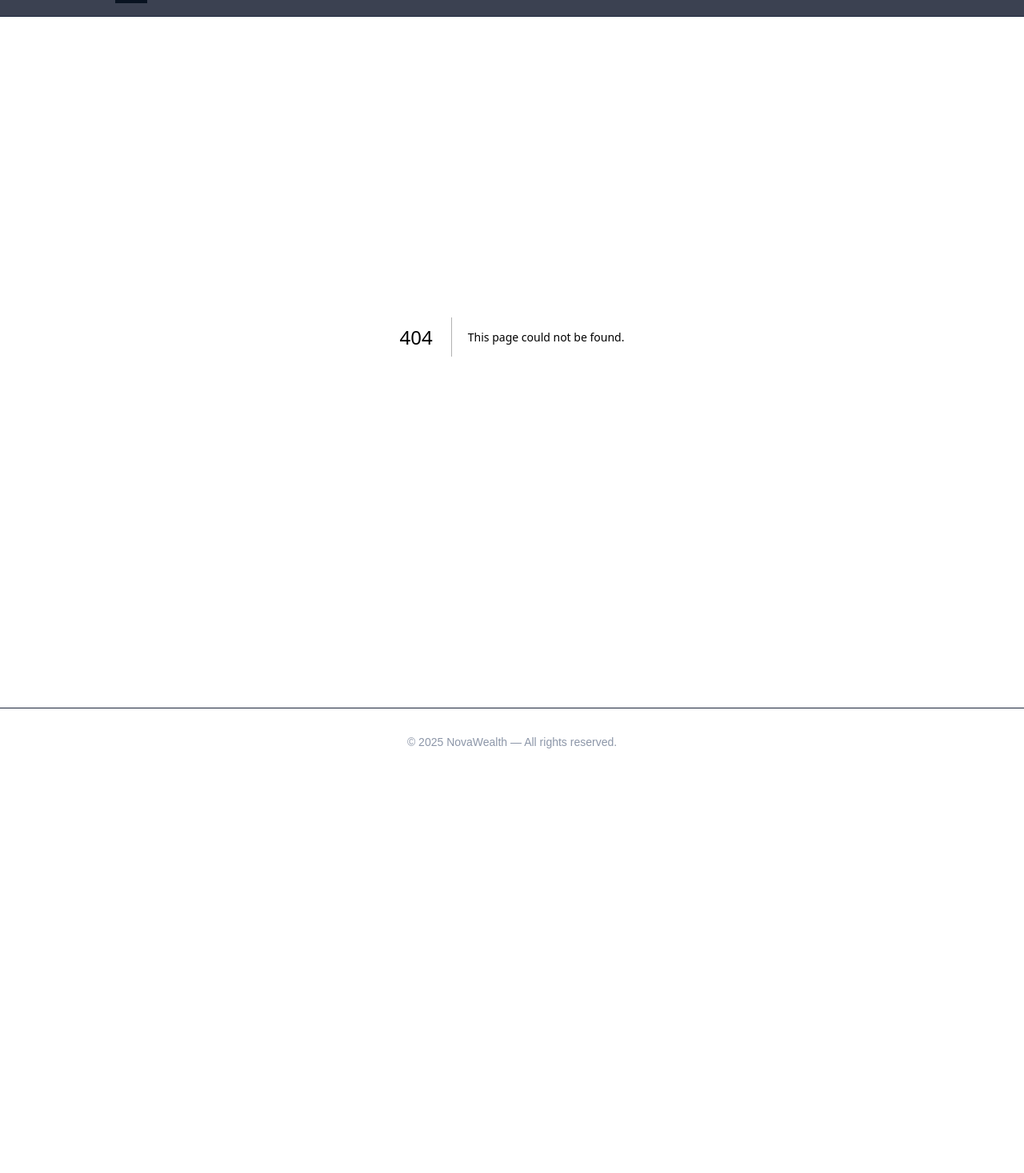
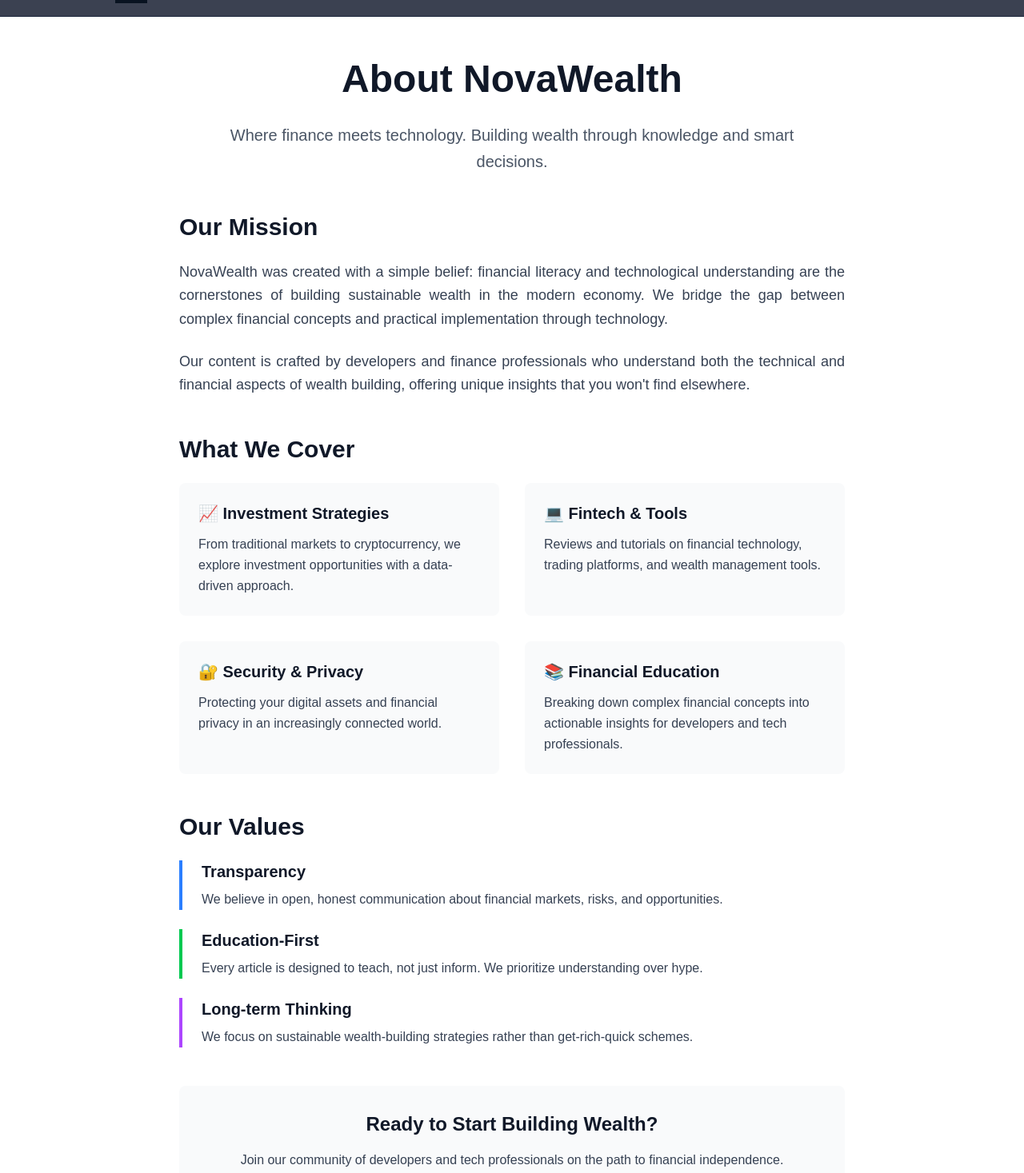
Before and after one commit to StephanieGuimaraes/NovaWealth, a Next.js app in the folder Frontend/novawealth-frontend/: page /About in a window 1280 px wide. Before the commit this address had no page. Shown: the part 52-1519 px from the top of the page at 80% size. Before the commit the page ends 1022 px from the top, so only its background shows below. Built offline with nearby package versions, Linux system fonts and the light colour scheme.

Commit message:
create about page

```diff
--- /dev/null
+++ b/Frontend/novawealth-frontend/app/About/page.tsx
@@ -0,0 +1,134 @@
+// app/about/page.tsx
+export default function AboutPage() {
+  return (
+    <div className="max-w-4xl mx-auto py-12 px-6 lg:px-8">
+      {/* Header Section */}
+      <header className="mb-12 text-center">
+        <h1 className="text-4xl lg:text-5xl font-bold text-gray-900 dark:text-[#F2F4F7] mb-6 leading-tight">
+          About NovaWealth
+        </h1>
+        <p className="text-xl text-gray-600 dark:text-[#D9DEE7] leading-relaxed max-w-3xl mx-auto">
+          Where finance meets technology. Building wealth through knowledge and smart decisions.
+        </p>
+      </header>
+
+      {/* Mission Section */}
+      <section className="mb-12">
+        <h2 className="text-3xl font-bold text-gray-900 dark:text-[#F2F4F7] mb-6">
+          Our Mission
+        </h2>
+        <div className="prose prose-lg max-w-none">
+          <p className="text-lg text-gray-700 dark:text-[#D9DEE7] leading-relaxed text-justify mb-6">
+            NovaWealth was created with a simple belief: financial literacy and technological understanding
+            are the cornerstones of building sustainable wealth in the modern economy. We bridge the gap
+            between complex financial concepts and practical implementation through technology.
+          </p>
+          <p className="text-lg text-gray-700 dark:text-[#D9DEE7] leading-relaxed text-justify">
+            Our content is crafted by developers and finance professionals who understand both the
+            technical and financial aspects of wealth building, offering unique insights that you
+            won't find elsewhere.
+          </p>
+        </div>
+      </section>
+
+      {/* What We Cover Section */}
+      <section className="mb-12">
+        <h2 className="text-3xl font-bold text-gray-900 dark:text-[#F2F4F7] mb-6">
+          What We Cover
+        </h2>
+        <div className="grid md:grid-cols-2 gap-8">
+          <div className="bg-gray-50 dark:bg-gray-800 p-6 rounded-lg">
+            <h3 className="text-xl font-semibold text-gray-900 dark:text-[#F2F4F7] mb-3">
+              📈 Investment Strategies
+            </h3>
+            <p className="text-gray-700 dark:text-[#D9DEE7] leading-relaxed">
+              From traditional markets to cryptocurrency, we explore investment opportunities
+              with a data-driven approach.
+            </p>
+          </div>
+
+          <div className="bg-gray-50 dark:bg-gray-800 p-6 rounded-lg">
+            <h3 className="text-xl font-semibold text-gray-900 dark:text-[#F2F4F7] mb-3">
+              💻 Fintech & Tools
+            </h3>
+            <p className="text-gray-700 dark:text-[#D9DEE7] leading-relaxed">
+              Reviews and tutorials on financial technology, trading platforms,
+              and wealth management tools.
+            </p>
+          </div>
+
+          <div className="bg-gray-50 dark:bg-gray-800 p-6 rounded-lg">
+            <h3 className="text-xl font-semibold text-gray-900 dark:text-[#F2F4F7] mb-3">
+              🔐 Security & Privacy
+            </h3>
+            <p className="text-gray-700 dark:text-[#D9DEE7] leading-relaxed">
+              Protecting your digital assets and financial privacy in an increasingly
+              connected world.
+            </p>
+          </div>
+
+          <div className="bg-gray-50 dark:bg-gray-800 p-6 rounded-lg">
+            <h3 className="text-xl font-semibold text-gray-900 dark:text-[#F2F4F7] mb-3">
+              📚 Financial Education
+            </h3>
+            <p className="text-gray-700 dark:text-[#D9DEE7] leading-relaxed">
+              Breaking down complex financial concepts into actionable insights
+              for developers and tech professionals.
+            </p>
+          </div>
+        </div>
+      </section>
+
+      {/* Values Section */}
+      <section className="mb-12">
+        <h2 className="text-3xl font-bold text-gray-900 dark:text-[#F2F4F7] mb-6">
+          Our Values
+        </h2>
+        <div className="space-y-6">
+          <div className="border-l-4 border-blue-500 dark:border-blue-400 pl-6">
+            <h3 className="text-xl font-semibold text-gray-900 dark:text-[#F2F4F7] mb-2">
+              Transparency
+            </h3>
+            <p className="text-gray-700 dark:text-[#D9DEE7] leading-relaxed">
+              We believe in open, honest communication about financial markets, risks, and opportunities.
+            </p>
+          </div>
+
+          <div className="border-l-4 border-green-500 dark:border-green-400 pl-6">
+            <h3 className="text-xl font-semibold text-gray-900 dark:text-[#F2F4F7] mb-2">
+              Education-First
+            </h3>
+            <p className="text-gray-700 dark:text-[#D9DEE7] leading-relaxed">
+              Every article is designed to teach, not just inform. We prioritize understanding over hype.
+            </p>
+          </div>
+
+          <div className="border-l-4 border-purple-500 dark:border-purple-400 pl-6">
+            <h3 className="text-xl font-semibold text-gray-900 dark:text-[#F2F4F7] mb-2">
+              Long-term Thinking
+            </h3>
+            <p className="text-gray-700 dark:text-[#D9DEE7] leading-relaxed">
+              We focus on sustainable wealth-building strategies rather than get-rich-quick schemes.
+            </p>
+          </div>
+        </div>
+      </section>
+
+      {/* CTA Section */}
+      <section className="text-center bg-gray-50 dark:bg-gray-800 p-8 rounded-lg">
+        <h2 className="text-2xl font-bold text-gray-900 dark:text-[#F2F4F7] mb-4">
+          Ready to Start Building Wealth?
+        </h2>
+        <p className="text-gray-700 dark:text-[#D9DEE7] mb-6 leading-relaxed">
+          Join our community of developers and tech professionals on the path to financial independence.
+        </p>
+        <a
+          href="/blog"
+          className="inline-block bg-[#0A1226] dark:bg-[#F2F4F7] text-white dark:text-[#0A1226] px-8 py-3 rounded-lg font-semibold hover:bg-gray-700 dark:hover:bg-[#D9DEE7] transition"
+        >
+          Explore Our Articles
+        </a>
+      </section>
+    </div>
+  );
+}
```
